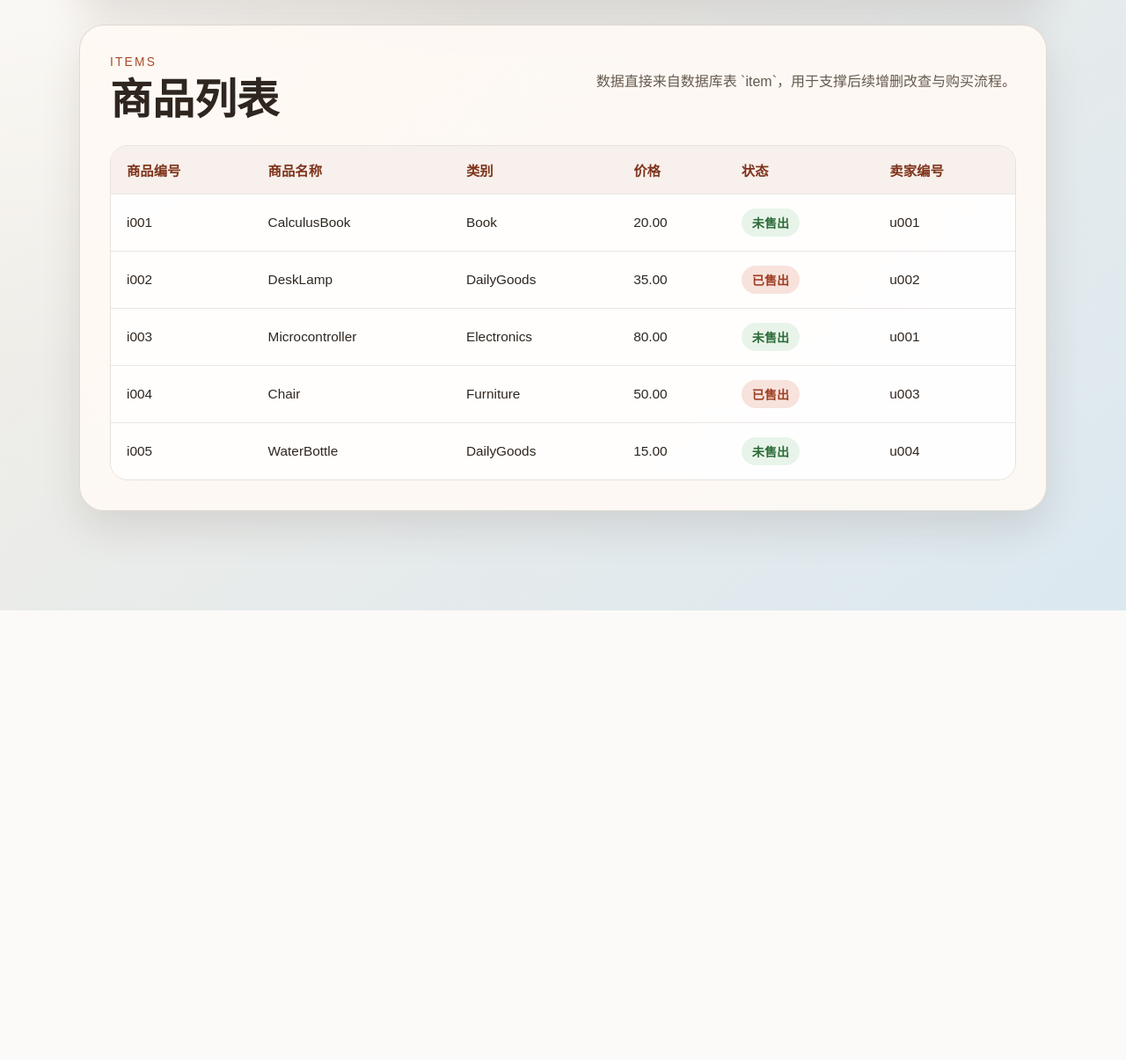
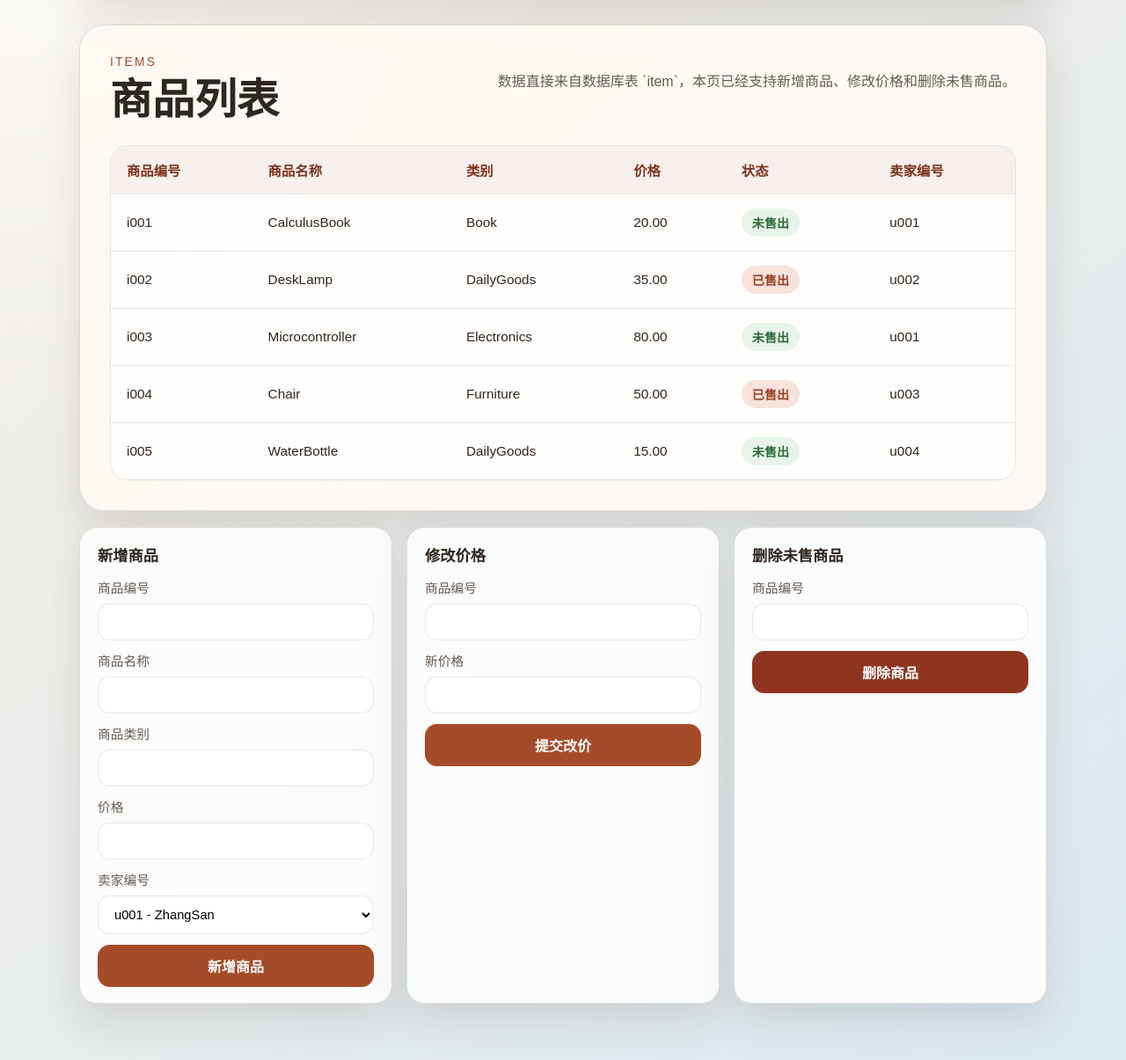
Before and after one commit to steven123397/campus_secend_trading_system, a Flask app: page /items in a window 1280 px wide. Shown: the part 106-1311 px from the top of the page at 88% size. Before the commit the page ends 800 px from the top, so only its background shows below. Run offline with Flask 3, Linux system fonts and the light colour scheme; data comes from the database, SQL or seed files in the repository.

Commit message:
feat(M4): 完成商品数据操作功能

```diff
--- a/app.py
+++ b/app.py
@@ -1,7 +1,16 @@
 import sqlite3
 from pathlib import Path
 
-from flask import Flask, current_app, g, render_template
+from flask import (
+    Flask,
+    current_app,
+    flash,
+    g,
+    redirect,
+    render_template,
+    request,
+    url_for,
+)
 
 BASE_DIR = Path(__file__).resolve().parent
 DEFAULT_DATABASE_PATH = BASE_DIR / "db" / "campus_trading.sqlite3"
@@ -48,10 +57,18 @@ def fetch_all(query, params=()):
     return get_db().execute(query, params).fetchall()
 
 
+def fetch_one(query, params=()):
+    return get_db().execute(query, params).fetchone()
+
+
 def close_db(_error=None):
     connection = g.pop("db", None)
     if connection is not None:
         connection.close()
+
+
+def parse_price(raw_value):
+    return float(raw_value)
 
 
 def create_app(test_config=None):
@@ -97,7 +114,82 @@ def create_app(test_config=None):
             ORDER BY item_id
             """
         )
-        return render_template("items.html", items=items)
+        users = fetch_all(
+            "SELECT user_id, user_name FROM user ORDER BY user_id"
+        )
+        return render_template("items.html", items=items, users=users)
+
+    @app.post("/items/add")
+    def add_item():
+        connection = get_db()
+
+        try:
+            connection.execute(
+                """
+                INSERT INTO item (item_id, item_name, category, price, status, seller_id)
+                VALUES (?, ?, ?, ?, 0, ?)
+                """,
+                (
+                    request.form["item_id"].strip(),
+                    request.form["item_name"].strip(),
+                    request.form["category"].strip(),
+                    parse_price(request.form["price"]),
+                    request.form["seller_id"].strip(),
+                ),
+            )
+            connection.commit()
+            flash("商品新增成功。", "success")
+        except (KeyError, ValueError):
+            connection.rollback()
+            flash("新增失败：请填写完整且合法的商品信息。", "error")
+        except sqlite3.IntegrityError as error:
+            connection.rollback()
+            flash(f"新增失败：{error}", "error")
+
+        return redirect(url_for("items_page"))
+
+    @app.post("/items/update-price")
+    def update_item_price():
+        connection = get_db()
+
+        try:
+            new_price = parse_price(request.form["price"])
+            cursor = connection.execute(
+                "UPDATE item SET price = ? WHERE item_id = ?",
+                (new_price, request.form["item_id"].strip()),
+            )
+            if cursor.rowcount == 0:
+                flash("改价失败：未找到目标商品。", "error")
+            else:
+                connection.commit()
+                flash("商品价格修改成功。", "success")
+        except (KeyError, ValueError):
+            connection.rollback()
+            flash("改价失败：请输入合法价格。", "error")
+        except sqlite3.IntegrityError as error:
+            connection.rollback()
+            flash(f"改价失败：{error}", "error")
+
+        return redirect(url_for("items_page"))
+
+    @app.post("/items/delete")
+    def delete_item():
+        connection = get_db()
+        item_id = request.form.get("item_id", "").strip()
+        item = fetch_one("SELECT status FROM item WHERE item_id = ?", (item_id,))
+
+        if item is None:
+            flash("删除失败：未找到目标商品。", "error")
+            return redirect(url_for("items_page"))
+
+        if item["status"] == 1:
+            flash("只能删除未售出的商品。", "error")
+            return redirect(url_for("items_page"))
+
+        connection.execute("DELETE FROM item WHERE item_id = ?", (item_id,))
+        connection.commit()
+        flash("未售商品删除成功。", "success")
+        return redirect(url_for("items_page"))
 
     @app.route("/users")
     def users_page():
--- a/static/style.css
+++ b/static/style.css
@@ -127,6 +127,15 @@ h1 {
     margin-top: 18px;
 }
 
+.forms-grid,
+.message-stack {
+    display: grid;
+    gap: 16px;
+    width: min(1100px, 100%);
+    margin-left: auto;
+    margin-right: auto;
+}
+
 .metrics-grid {
     grid-template-columns: repeat(3, minmax(0, 1fr));
 }
@@ -154,6 +163,11 @@ h1 {
 
 .nav-grid {
     grid-template-columns: repeat(3, minmax(0, 1fr));
+}
+
+.forms-grid {
+    grid-template-columns: repeat(3, minmax(0, 1fr));
+    margin-top: 18px;
 }
 
 .nav-card {
@@ -239,6 +253,74 @@ h1 {
     color: var(--sold-text);
 }
 
+.message-stack {
+    margin-top: 0;
+    margin-bottom: 18px;
+}
+
+.message-banner,
+.form-card {
+    padding: 18px 20px;
+    border-radius: 20px;
+    border: 1px solid var(--panel-border);
+    background: var(--panel-strong);
+    box-shadow: var(--shadow);
+}
+
+.message-banner.success {
+    color: #27603f;
+    background: #edf7ef;
+}
+
+.message-banner.error {
+    color: #9d3f23;
+    background: #fdf0ec;
+}
+
+.form-card h2 {
+    margin: 0 0 14px;
+    font-size: 1.08rem;
+}
+
+.data-form {
+    display: grid;
+    gap: 12px;
+}
+
+.data-form label {
+    display: grid;
+    gap: 8px;
+    color: var(--text-muted);
+    font-size: 0.92rem;
+}
+
+.data-form input,
+.data-form select,
+.data-form button {
+    width: 100%;
+    border-radius: 14px;
+    border: 1px solid var(--table-border);
+    padding: 12px 14px;
+    font: inherit;
+}
+
+.data-form input,
+.data-form select {
+    background: rgba(255, 255, 255, 0.95);
+}
+
+.data-form button {
+    cursor: pointer;
+    border: none;
+    color: #fff;
+    background: var(--accent);
+    font-weight: 700;
+}
+
+.data-form button.danger {
+    background: #8f341f;
+}
+
 @media (max-width: 860px) {
     .site-header,
     .section-head {
@@ -247,7 +329,8 @@ h1 {
     }
 
     .metrics-grid,
-    .nav-grid {
+    .nav-grid,
+    .forms-grid {
         grid-template-columns: 1fr;
     }
 
--- a/templates/items.html
+++ b/templates/items.html
@@ -9,8 +9,18 @@
             <p class="eyebrow">Items</p>
             <h1>商品列表</h1>
         </div>
-        <p class="section-copy">数据直接来自数据库表 `item`，用于支撑后续增删改查与购买流程。</p>
+        <p class="section-copy">数据直接来自数据库表 `item`，本页已经支持新增商品、修改价格和删除未售商品。</p>
     </div>
+
+    {% with messages = get_flashed_messages(with_categories=true) %}
+        {% if messages %}
+        <div class="message-stack">
+            {% for category, message in messages %}
+            <div class="message-banner {{ category }}">{{ message }}</div>
+            {% endfor %}
+        </div>
+        {% endif %}
+    {% endwith %}
 
     <div class="table-wrap">
         <table>
@@ -43,4 +53,63 @@
         </table>
     </div>
 </section>
+
+<section class="forms-grid">
+    <article class="form-card">
+        <h2>新增商品</h2>
+        <form method="post" action="/items/add" class="data-form">
+            <label>
+                商品编号
+                <input name="item_id" required>
+            </label>
+            <label>
+                商品名称
+                <input name="item_name" required>
+            </label>
+            <label>
+                商品类别
+                <input name="category" required>
+            </label>
+            <label>
+                价格
+                <input name="price" type="number" min="0" step="0.01" required>
+            </label>
+            <label>
+                卖家编号
+                <select name="seller_id" required>
+                    {% for user in users %}
+                    <option value="{{ user.user_id }}">{{ user.user_id }} - {{ user.user_name }}</option>
+                    {% endfor %}
+                </select>
+            </label>
+            <button type="submit">新增商品</button>
+        </form>
+    </article>
+
+    <article class="form-card">
+        <h2>修改价格</h2>
+        <form method="post" action="/items/update-price" class="data-form">
+            <label>
+                商品编号
+                <input name="item_id" required>
+            </label>
+            <label>
+                新价格
+                <input name="price" type="number" min="0" step="0.01" required>
+            </label>
+            <button type="submit">提交改价</button>
+        </form>
+    </article>
+
+    <article class="form-card">
+        <h2>删除未售商品</h2>
+        <form method="post" action="/items/delete" class="data-form">
+            <label>
+                商品编号
+                <input name="item_id" required>
+            </label>
+            <button type="submit" class="danger">删除商品</button>
+        </form>
+    </article>
+</section>
 {% endblock %}
```
Also changed, not shown: docs/mainline_status.md (+5 -3 lines), tests/test_item_operations.py (added, +98 -0 lines).
